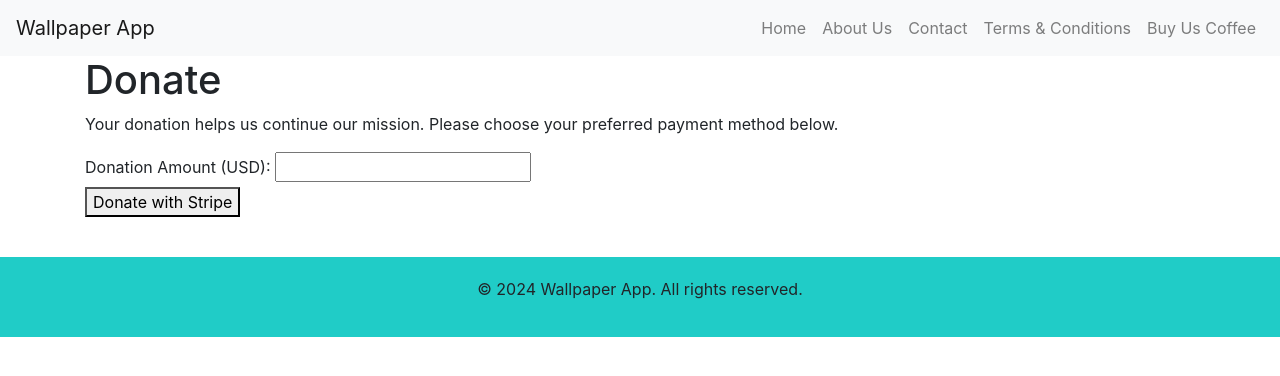
After one commit to collins-hue/wallpaper, a Django app: page /buy_us_coffee/ in a window 1280 px wide. The commit adds this page. Shown: the top 376 px of the page. Run offline with Django 3.2, Linux system fonts and the light colour scheme; some libraries are stand-ins or nearby versions.

Commit message:
Buy us coffee

```diff
--- a/Templates/base.html
+++ b/Templates/base.html
@@ -21,6 +21,7 @@
                 <li class="nav-item"><a class="nav-link" href="{% url 'wallpaper_app:about_us' %}">About Us</a></li>
                 <li class="nav-item"><a class="nav-link" href="{% url 'wallpaper_app:contact_us' %}">Contact</a></li>
                 <li class="nav-item"><a class="nav-link" href="{% url 'wallpaper_app:terms_condition' %}">Terms & Conditions</a></li>
+                <li class="nav-item"><a class="nav-link" href="{% url 'wallpaper_app:buy_us_coffee' %}">Buy Us Coffee</a></li>
             </ul>
         </div>
     </nav>
--- /dev/null
+++ b/Templates/donate.html
@@ -0,0 +1,49 @@
+{% extends "base.html" %}
+{% block content %}
+
+    <div class="container">
+        <h1>Donate</h1>
+        <p>Your donation helps us continue our mission. Please choose your preferred payment method below.</p>
+
+        <form action="{% url 'wallpaper_app:buy_us_coffee' %}" method="POST" id="payment-form">
+            {% csrf_token %}
+            <div>
+                <label for="amount">Donation Amount (USD):</label>
+                <input type="number" name="amount" id="amount" required min="1">
+            </div>
+
+            <!-- Stripe Payment -->
+            <button type="submit" id="stripe-button">Donate with Stripe</button>
+
+            <!-- PayPal Payment -->
+            <div id="paypal-button-container"></div>
+        </form>
+    </div>
+
+    <script>
+        // Stripe Integration
+        var stripe = Stripe('your-stripe-public-key');
+        var elements = stripe.elements();
+        var card = elements.create('card');
+        card.mount('#stripe-button');
+
+        // PayPal Integration
+        paypal.Buttons({
+            createOrder: function(data, actions) {
+                return actions.order.create({
+                    purchase_units: [{
+                        amount: {
+                            value: document.getElementById('amount').value
+                        }
+                    }]
+                });
+            },
+            onApprove: function(data, actions) {
+                return actions.order.capture().then(function(details) {
+                    alert('Donation successful, thank you!');
+                });
+            }
+        }).render('#paypal-button-container');
+    </script>
+
+{% endblock %}
--- a/wallpaper_app/models.py
+++ b/wallpaper_app/models.py
@@ -1,4 +1,5 @@
 from django.db import models
+from django.urls import reverse
 
 class WallpaperInfo(models.Model):
     image = models.ImageField(upload_to='media/')
@@ -6,6 +7,9 @@ class WallpaperInfo(models.Model):
     contact = models.URLField(blank=False)
     description = models.TextField(max_length=500)
     upload_date = models.DateTimeField(auto_now=True)
+
+    def get_absolute_url(self):
+        return reverse('wallpaper_info', args=[str(self.id)])
 
     def __str__(self):
         return self.owner
--- a/wallpaper_app/urls.py
+++ b/wallpaper_app/urls.py
@@ -9,6 +9,7 @@ urlpatterns = [
     path('', views.home, name='home'),
     path('wallpaper/<int:id>/', views.wallpaper_info, name='wallpaper_info'),
     path('about_us/', views.about_us, name='about_us'),
+    path('buy_us_coffee/', views.buy_us_coffee, name='buy_us_coffee'),
     path('terms/', views.terms_condition, name='terms_condition'),
     path('contact/', views.contact_us, name='contact_us'),
 
--- a/wallpaper_app/views.py
+++ b/wallpaper_app/views.py
@@ -2,7 +2,10 @@ from django.http import Http404, HttpResponse
 from django.shortcuts import render, get_object_or_404
 
 from wallpaper_app.models import About, TermsConditions, WallpaperInfo
+import stripe
 
+# Stripe API key
+stripe.api_key = 'your-stripe-secret-key'
 # Create your views here.
 def home(request):
     all_wallpapers = WallpaperInfo.objects.all()
@@ -33,3 +36,21 @@ def terms_condition(request):
 
 def contact_us(request):
     return render(request, 'contact.html')
+
+
+def buy_us_coffee(request):
+    if request.method == 'POST':
+        amount = int(request.POST['amount']) * 100  # Stripe uses cents
+        try:
+            # Create a charge: this will charge the user's card
+            charge = stripe.Charge.create(
+                amount=amount,
+                currency="usd",
+                description="Donation",
+                source=request.POST['stripeToken']
+            )
+            return render(request, 'donate_success.html')
+        except stripe.error.StripeError:
+            return render(request, 'donate_failed.html')
+
+    return render(request, 'donate.html')
```
Also changed, not shown: Templates/donate_failed.html (added, +8 -0 lines), Templates/donate_success.html (added, +8 -0 lines), Templates/index.html (+0 -50 lines).
